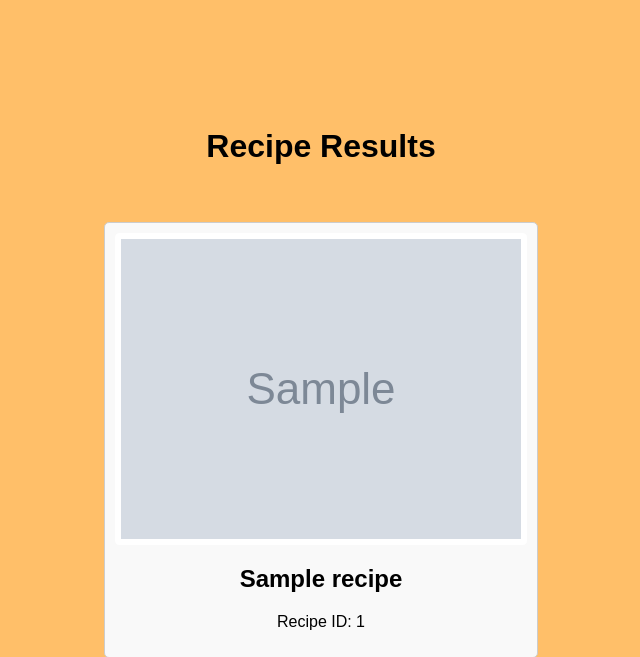
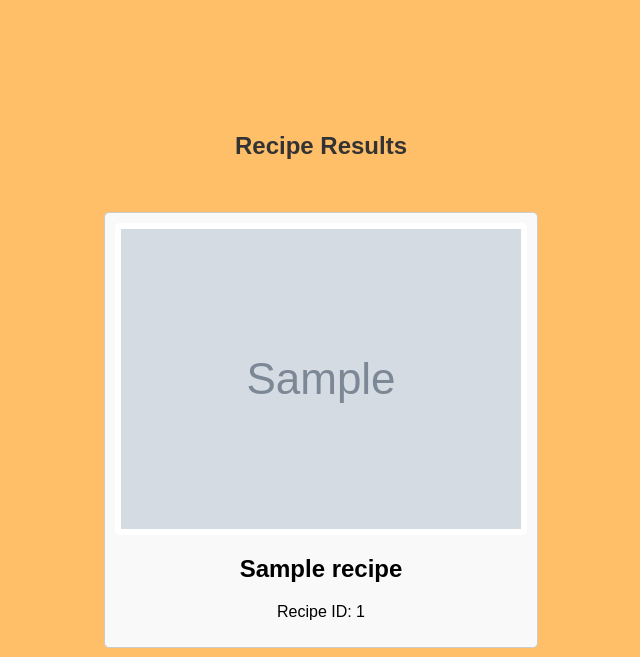
Before and after one commit to Harley2zazaa/Famous-Food_Finder, a Django app: template Famous_Food_Finder/myapp/templates/search_results.html in a window 1280 px wide. Shown: the top 657 px of the page, without its empty margins (319-959 px from the left). Run offline with Django 5.2, Linux system fonts and the light colour scheme; the template is opened without the code that fills it: most values are stand-ins (such as "Sample title", 1, 10 or a date in 2020); grey boxes marked "Sample" are stand-in pictures.

Commit message:
edited font

```diff
--- a/Famous_Food_Finder/myapp/static/css/resultstyle.css
+++ b/Famous_Food_Finder/myapp/static/css/resultstyle.css
@@ -67,3 +67,9 @@ body {
     background-color: #ffffff;
     border-radius: 4px;
 }
+
+h1 {
+    font-family: 'Arial', sans-serif; /* เลือกฟอนต์ใหม่ */
+    font-size: 24px; /* ขนาดตัวอักษร */
+    color: #333; /* สีตัวอักษร */
+}
```
